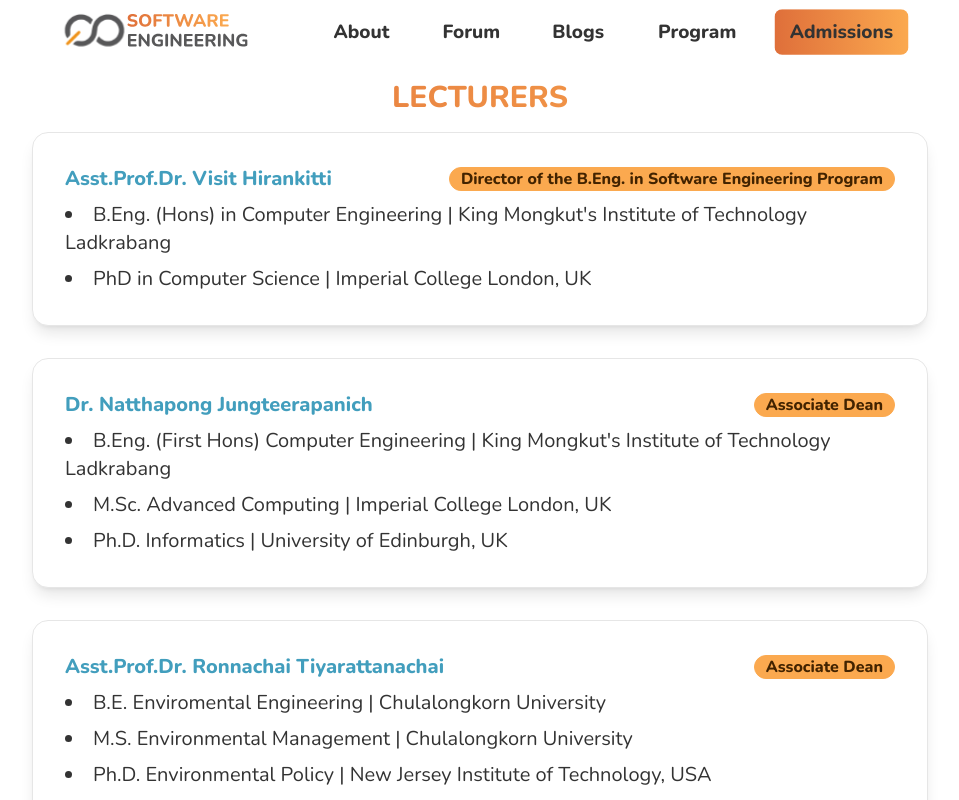
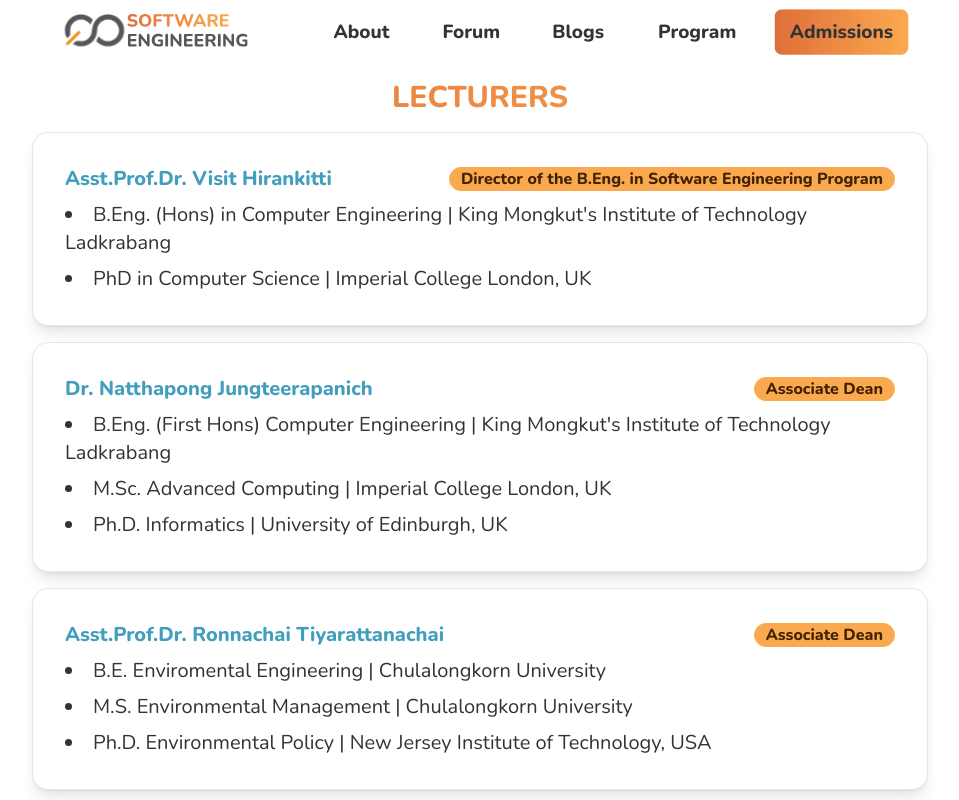
Before and after one commit to neneprm/SE-WEBSITE, a Next.js app in the folder client/: page /program/lecturers in a window 1280 px wide. Shown: the top 800 px of the page, without its empty margins (160-1119 px from the left). Built offline with nearby package versions, Linux system fonts and the light colour scheme.

Commit message:
Add margin

```diff
--- a/client/pages/program/lecturers.tsx
+++ b/client/pages/program/lecturers.tsx
@@ -170,7 +170,7 @@ const Lecturers = () => {
 
         {LECTURERS_LIST.map((person) => (
           <div
-            className="card card-bordered bg-base-100 shadow-lg w-full mb-8"
+            className="card card-bordered bg-base-100 shadow-lg w-full mb-4"
             key={person.name}
           >
             <div className="card-body">
@@ -216,6 +216,7 @@ const Lecturers = () => {
           </div>
         ))}
       </section>
+      <div className="mb-8"></div>
     </>
   )
 }
```
